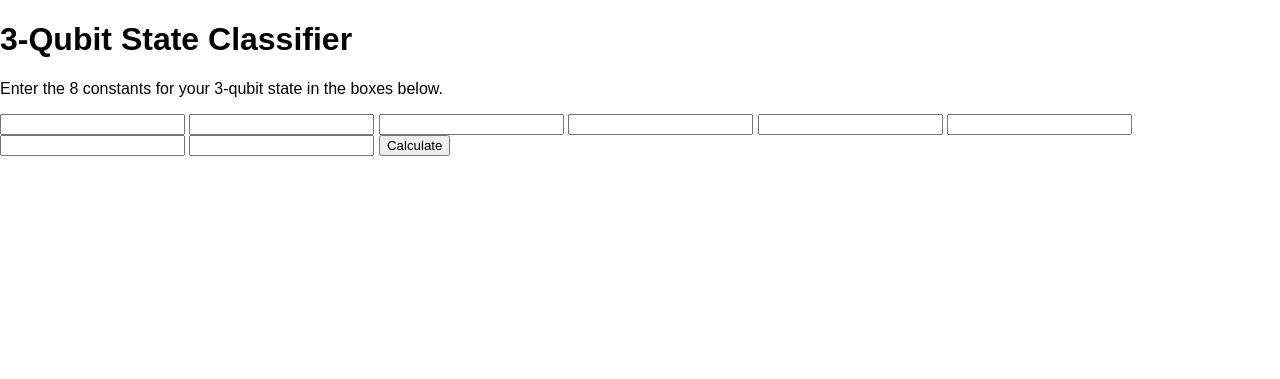
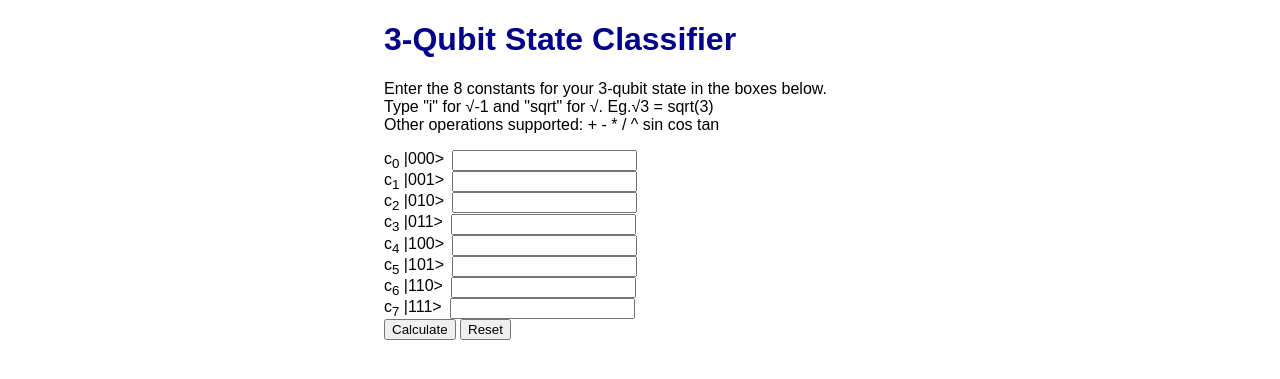
Before and after one commit to azheng106/qubit-calculator-website, a Flask app: page / in a window 1280 px wide. Shown: the top 379 px of the page. Run offline with Flask 3, Linux system fonts and the light colour scheme.

Commit message:
Added complex number, trig, exponent support. Use Shunting Yard Algo to evaluate these expressions.

```diff
--- a/app.py
+++ b/app.py
@@ -1,5 +1,5 @@
 from flask import Flask, request, jsonify, render_template
-
+from util import infix_to_postfix, eval_postfix
 from State import State
 
 app = Flask(__name__)
@@ -14,9 +14,20 @@ def index():
 @app.route('/calculate', methods=['POST'])
 def calculate():
     """ Calculate and print the SLOCC class on the website when the user inputs 8 constants and presses 'submit' """
-    data = request.json
-    state = State(data['c0'], data['c1'], data['c2'], data['c3'],
-                  data['c4'], data['c5'], data['c6'], data['c7'])
+    data = request.json  # data (dictionary): {'c0': 'userinput', 'c1': 'userinput', ... , 'c7': 'userinput'}
+
+    # Evaluate the expressions that the user inputted
+    c0 = eval_postfix(infix_to_postfix(data['c0']))
+    c1 = eval_postfix(infix_to_postfix(data['c1']))
+    c2 = eval_postfix(infix_to_postfix(data['c2']))
+    c3 = eval_postfix(infix_to_postfix(data['c3']))
+    c4 = eval_postfix(infix_to_postfix(data['c4']))
+    c5 = eval_postfix(infix_to_postfix(data['c5']))
+    c6 = eval_postfix(infix_to_postfix(data['c6']))
+    c7 = eval_postfix(infix_to_postfix(data['c7']))
+
+    state = State(c0, c1, c2, c3, c4, c5, c6, c7)
+
     classification = state.get_state_class().name
     return jsonify({'classification': classification})
 
--- a/static/css/main.css
+++ /dev/null
@@ -1,4 +0,0 @@
-body {
-    margin: 0;
-    font-family: sans-serif;
-}
--- /dev/null
+++ b/static/css/style.css
@@ -0,0 +1,16 @@
+body {
+    font-family: sans-serif;
+    font-size: 16px;
+    margin: 0 0 0 30%; /* Top Right Bottom Left */
+}
+
+.input_group {
+    display: grid;
+    grid-template-columns: minmax(auto, max-content) 0.2fr;
+    align-items: center;
+    gap: 8px;
+}
+
+h1 {
+    color: darkblue;
+}
--- a/templates/index.html
+++ b/templates/index.html
@@ -6,24 +6,52 @@
     <meta charset="UTF-8">
     <meta name="3QubitStateClassifier"
           content="Website that takes a 3-qubit state as input and returns its SLOCC eq class">
-    <link rel="stylesheet" href="{{ url_for('static', filename='css/main.css') }}">
+    <link rel="stylesheet" href={{ url_for('static', filename='css/style.css') }}>
 </head>
 
 <body>
     <h1>3-Qubit State Classifier</h1>
-    <p>Enter the 8 constants for your 3-qubit state in the boxes below.</p>
+    <p>Enter the 8 constants for your 3-qubit state in the boxes below. <br>
+        Type "i" for <span>&#8730;</span>-1 and "sqrt" for <span>&#8730;</span>. Eg.<span>&#8730;</span>3 = sqrt(3) <br>
+        Other operations supported: + - * / ^ sin cos tan
+    </p>
 </body>
 
 <form id="stateForm">
-    <input type="number" id="c0" required>
-    <input type="number" id="c1" required>
-    <input type="number" id="c2" required>
-    <input type="number" id="c3" required>
-    <input type="number" id="c4" required>
-    <input type="number" id="c5" required>
-    <input type="number" id="c6" required>
-    <input type="number" id="c7" required>
+    <div class="input_group">
+        <label for="c0">c<sub>0</sub> |000></label>
+        <input type="text" id="c0" required>
+    </div>
+    <div class="input_group">
+        <label for="c1">c<sub>1</sub> |001></label>
+        <input type="text" id="c1" required>
+    </div>
+    <div class="input_group">
+        <label for="c2">c<sub>2</sub> |010></label>
+        <input type="text" id="c2" required>
+    </div>
+    <div class="input_group">
+        <label for="c3">c<sub>3</sub> |011></label>
+        <input type="text" id="c3" required>
+    </div>
+    <div class="input_group">
+        <label for="c4">c<sub>4</sub> |100></label>
+        <input type="text" id="c4" required>
+    </div>
+    <div class="input_group">
+        <label for="c5">c<sub>5</sub> |101></label>
+        <input type="text" id="c5" required>
+    </div>
+    <div class="input_group">
+        <label for="c6">c<sub>6</sub> |110></label>
+        <input type="text" id="c6" required>
+    </div>
+    <div class="input_group">
+        <label for="c7">c<sub>7</sub> |111></label>
+        <input type="text" id="c7" required>
+    </div>
     <button type="submit">Calculate</button>
+    <button type="reset">Reset</button>
 </form>
 <div id="result"></div>
 
@@ -31,14 +59,14 @@
     document.getElementById('stateForm').onsubmit = function(event) {
         event.preventDefault(); // Prevent the default form behavior (reloading the page)
         const data = {
-            c0: parseFloat(document.getElementById('c0').value),
-            c1: parseFloat(document.getElementById('c1').value),
-            c2: parseFloat(document.getElementById('c2').value),
-            c3: parseFloat(document.getElementById('c3').value),
-            c4: parseFloat(document.getElementById('c4').value),
-            c5: parseFloat(document.getElementById('c5').value),
-            c6: parseFloat(document.getElementById('c6').value),
-            c7: parseFloat(document.getElementById('c7').value),
+            c0: document.getElementById('c0').value,
+            c1: document.getElementById('c1').value,
+            c2: document.getElementById('c2').value,
+            c3: document.getElementById('c3').value,
+            c4: document.getElementById('c4').value,
+            c5: document.getElementById('c5').value,
+            c6: document.getElementById('c6').value,
+            c7: document.getElementById('c7').value,
         };
         fetch('/calculate', {
             method: 'POST',
--- /dev/null
+++ b/util.py
@@ -0,0 +1,112 @@
+import math
+import re
+import cmath
+from enum import Enum
+
+
+class Precedence(Enum):
+    # Lower values indicate higher precedence
+    FUNCTION = 0
+    POWER = 1
+    MULTIPLY = 2
+    ADD = 3
+    OPEN_PARENTHESIS = 99  # When comparing any operator to '(', '(' is always lower precedence
+
+
+precedences = {
+    '(': Precedence.OPEN_PARENTHESIS.value,
+    'sin': Precedence.FUNCTION.value,
+    'cos': Precedence.FUNCTION.value,
+    'tan': Precedence.FUNCTION.value,
+    'sqrt': Precedence.FUNCTION.value,
+    '^': Precedence.POWER.value,
+    '*': Precedence.MULTIPLY.value,
+    '/': Precedence.MULTIPLY.value,
+    '+': Precedence.ADD.value,
+    '-': Precedence.ADD.value,
+}
+
+
+def stack_has_higher_precedence(stack, current_token) -> bool:
+    """
+    Return True if the operator on top of the stack has >= precedence than the current token, False otherwise
+    """
+    stack_precedence = precedences.get(stack[-1], float('inf'))
+    current_precedence = precedences.get(current_token, float('inf'))
+    return stack_precedence <= current_precedence
+
+
+def infix_to_postfix(infix) -> list:
+    """
+    Use Shunting Yard Algorithm to translate mathematical infix to postfix
+    https://www.youtube.com/watch?v=Wz85Hiwi5MY
+    :param infix: Input mathematical expression
+    :return: Postfix
+    """
+    tokens = re.findall(r'[\d.]+|[+\-*/()^]|sqrt|i|j|sin|cos|tan', infix)  # infix = '1+1' => tokens = ['1', '+', '1']
+    stack = []  # Operator stack
+    queue = []  # Output queue
+    for token in tokens:
+        if token.isnumeric() or token == 'i' or token == 'j':  # Numbers are automatically pushed into stack
+            queue.append(token)
+        elif token == ')':  # Pop stack into queue until '(' is found, and then discard both parenthesis
+            while stack and stack[-1] != '(':
+                queue.append(stack.pop())
+            stack.pop()  # Pop the '('
+        elif token == '(':  # Same as "else" case
+            stack.append(token)
+        elif stack and stack_has_higher_precedence(stack, token):
+            queue.append(stack.pop())
+            stack.append(token)
+        else:
+            stack.append(token)
+
+    while stack:  # while stack is not empty
+        queue.append(stack.pop())
+
+    return queue
+
+
+def eval_postfix(postfix) -> float:
+    queue = [item for item in postfix]  # Break up each element of postfix list
+    stack = []
+
+    for token in queue:
+        if token.isnumeric():
+            stack.append(float(token))
+        elif token == 'i' or token == 'j':
+            stack.append(complex(0.0, 1.0))
+        else:
+            if len(stack) < 2:
+                raise ValueError("Invalid expression")
+
+            b = stack.pop()
+            if token == '+':
+                a = stack.pop()
+                result = a + b
+            elif token == '-':
+                a = stack.pop()
+                result = a - b
+            elif token == '*':
+                a = stack.pop()
+                result = a * b
+            elif token == '/':
+                if b == 0:
+                    raise ZeroDivisionError("Division by zero")
+                a = stack.pop()
+                result = a / b
+            elif token == '^':
+                a = stack.pop()
+                result = a ** b
+            elif token == 'sqrt':
+                result = math.sqrt(b)
+            elif token == 'sin':
+                result = cmath.sin(b)
+            elif token == 'cos':
+                result = cmath.cos(b)
+            elif token == 'tan':
+                result = cmath.tan(b)
+
+            stack.append(result)
+
+    return stack.pop()
```
Also changed, not shown: State.py (+9 -9 lines).
